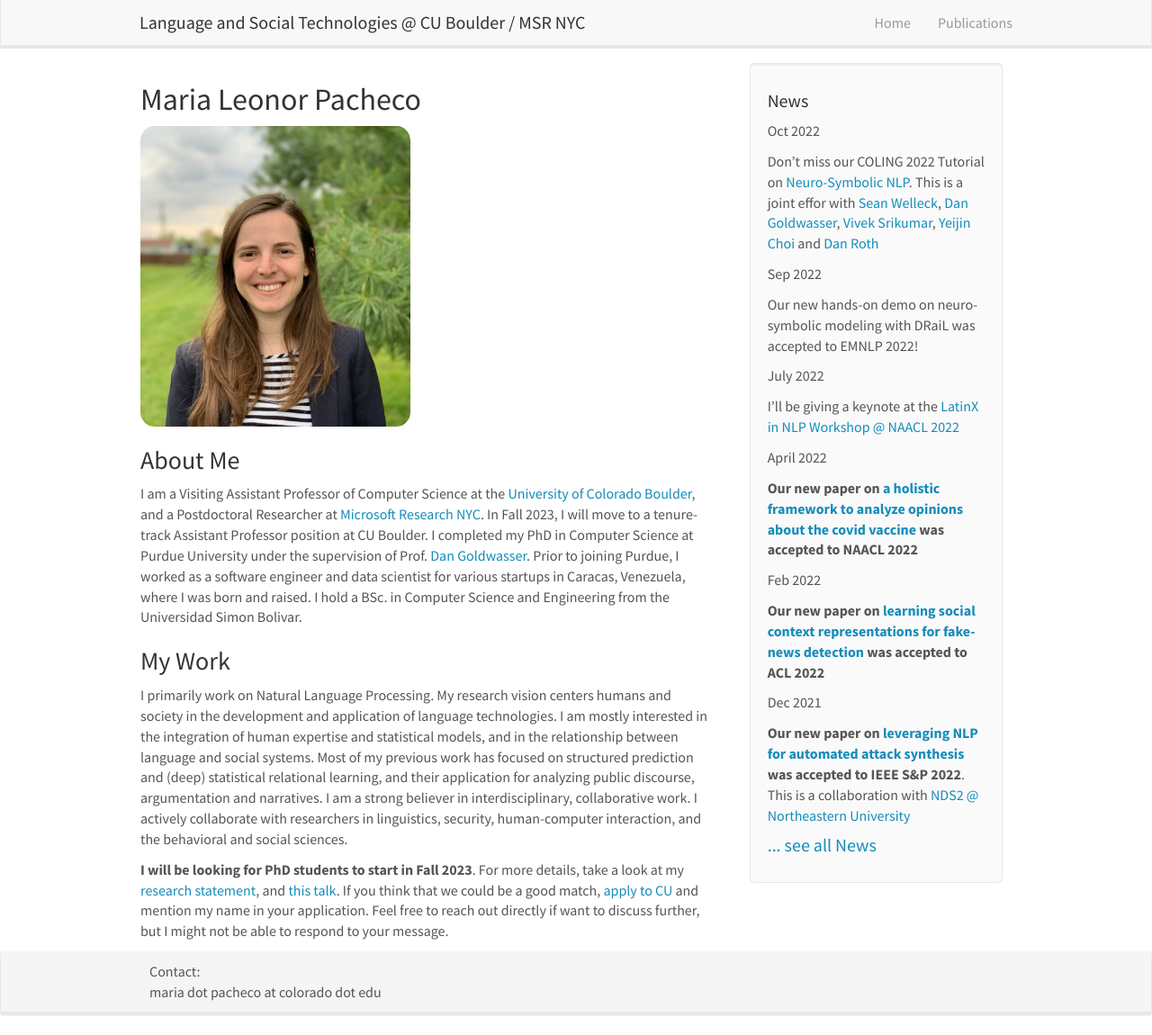
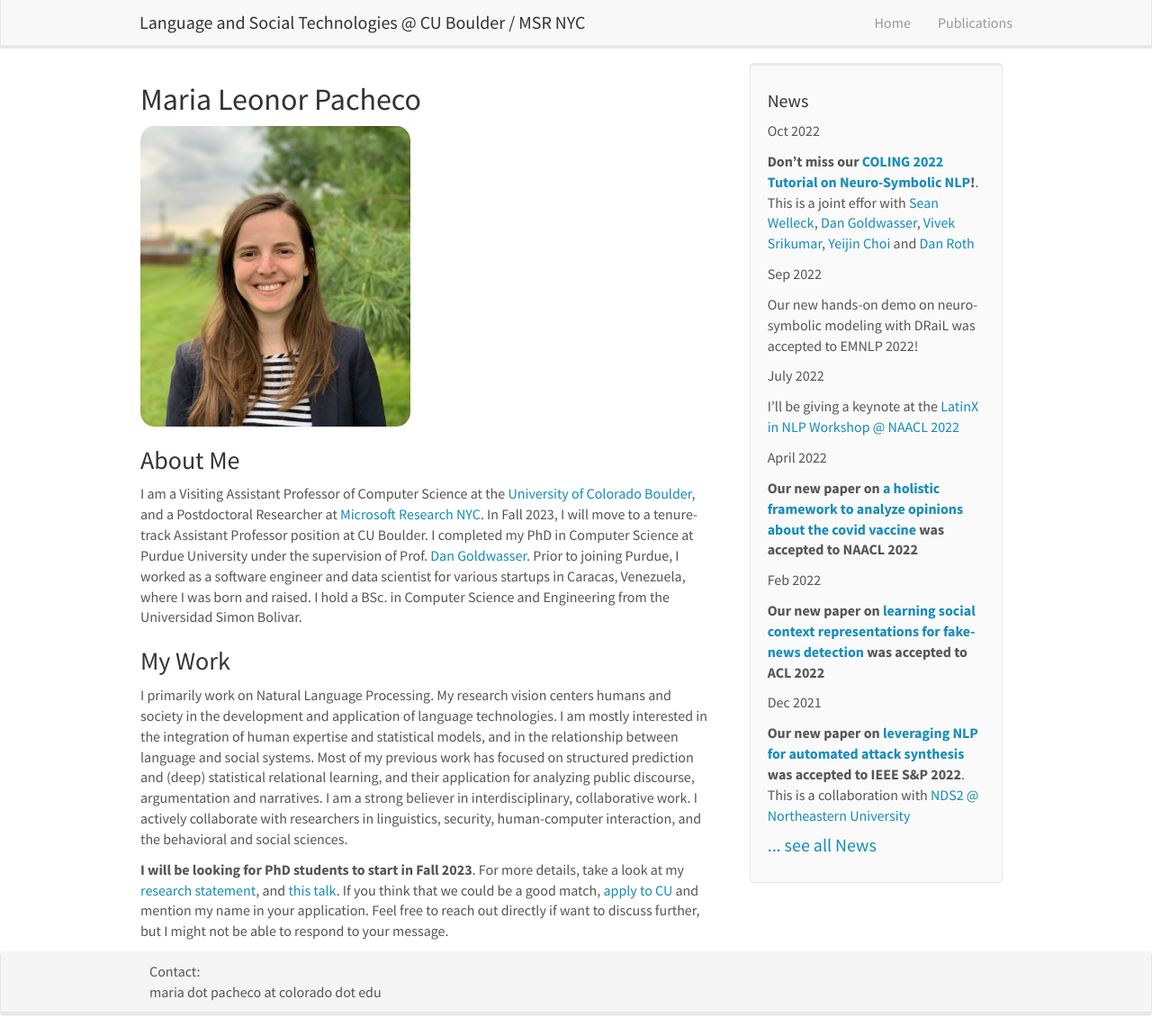
Before and after one commit to mlpacheco/mlpacheco.github.io, a Jekyll site: the page built from _pages/home.md, in a window 1280 px wide and 1150 px high. Shown: the whole window at 90% size. Built offline with Jekyll 4.4.1, drawn with Linux system fonts in a browser that asks for light colours; nearby versions of some CDN libraries.

Commit message:
Update news.yml

```diff
--- a/_data/news.yml
+++ b/_data/news.yml
@@ -1,6 +1,6 @@
 
 - date: Oct 2022
-  headline: "Don't miss our COLING 2022 Tutorial on [Neuro-Symbolic NLP](https://ns4nlp-coling.github.io/). This is a joint effor with [Sean Welleck](https://cs.nyu.edu/~welleck/), [Dan Goldwasser](https://www.cs.purdue.edu/homes/dgoldwas/), [Vivek Srikumar](https://svivek.com/), [Yeijin Choi](https://homes.cs.washington.edu/~yejin/) and [Dan Roth](https://www.cis.upenn.edu/~danroth/)"
+  headline: "**Don't miss our [COLING 2022 Tutorial on Neuro-Symbolic NLP](https://ns4nlp-coling.github.io/)!**. This is a joint effor with [Sean Welleck](https://cs.nyu.edu/~welleck/), [Dan Goldwasser](https://www.cs.purdue.edu/homes/dgoldwas/), [Vivek Srikumar](https://svivek.com/), [Yeijin Choi](https://homes.cs.washington.edu/~yejin/) and [Dan Roth](https://www.cis.upenn.edu/~danroth/)"
 
 - date: Sep 2022
   headline: "Our new hands-on demo on neuro-symbolic modeling with DRaiL was accepted to EMNLP 2022!"
```
